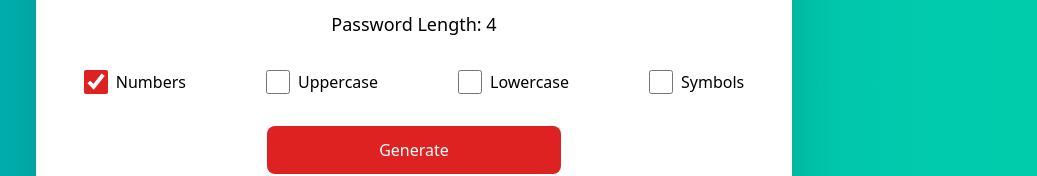
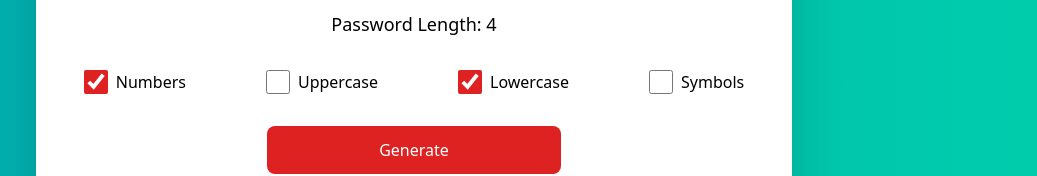
Before and after one commit to Chandan-Badge/strong-password-generator, a React (Vite) app: page / in a window 1280 px wide. Shown: the part 425-601 px from the top of the page, without its empty margins (226-1263 px from the left). Built offline with nearby package versions, Linux system fonts and the light colour scheme.

Commit message:
Improvement 05

```diff
--- a/src/components/Password-Generator.jsx
+++ b/src/components/Password-Generator.jsx
@@ -4,7 +4,7 @@ function PasswordGenerator() {
 
     let [length, setLength] = useState(4);
     let [numberAllowed, setNumberAllowed] = useState(true);
-    let [smallLetterAllowed, setSmallLetterAllowed] = useState(false);
+    let [smallLetterAllowed, setSmallLetterAllowed] = useState(true);
     let [capitalLetterAllowed, setCapitalLetterAllowed] = useState(false);
     let [charAllowed, setCharAllowed] = useState(false);
 
```
